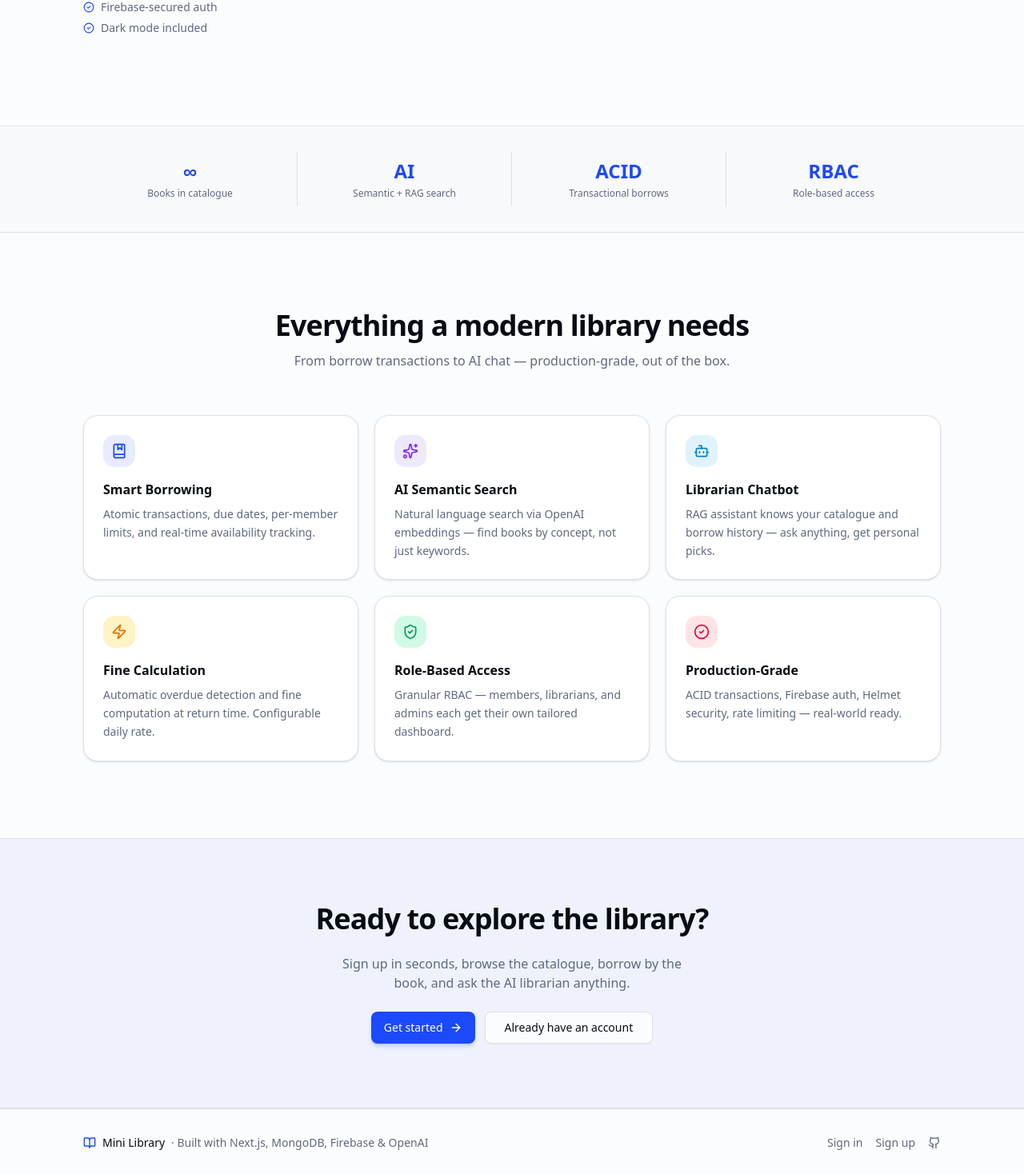
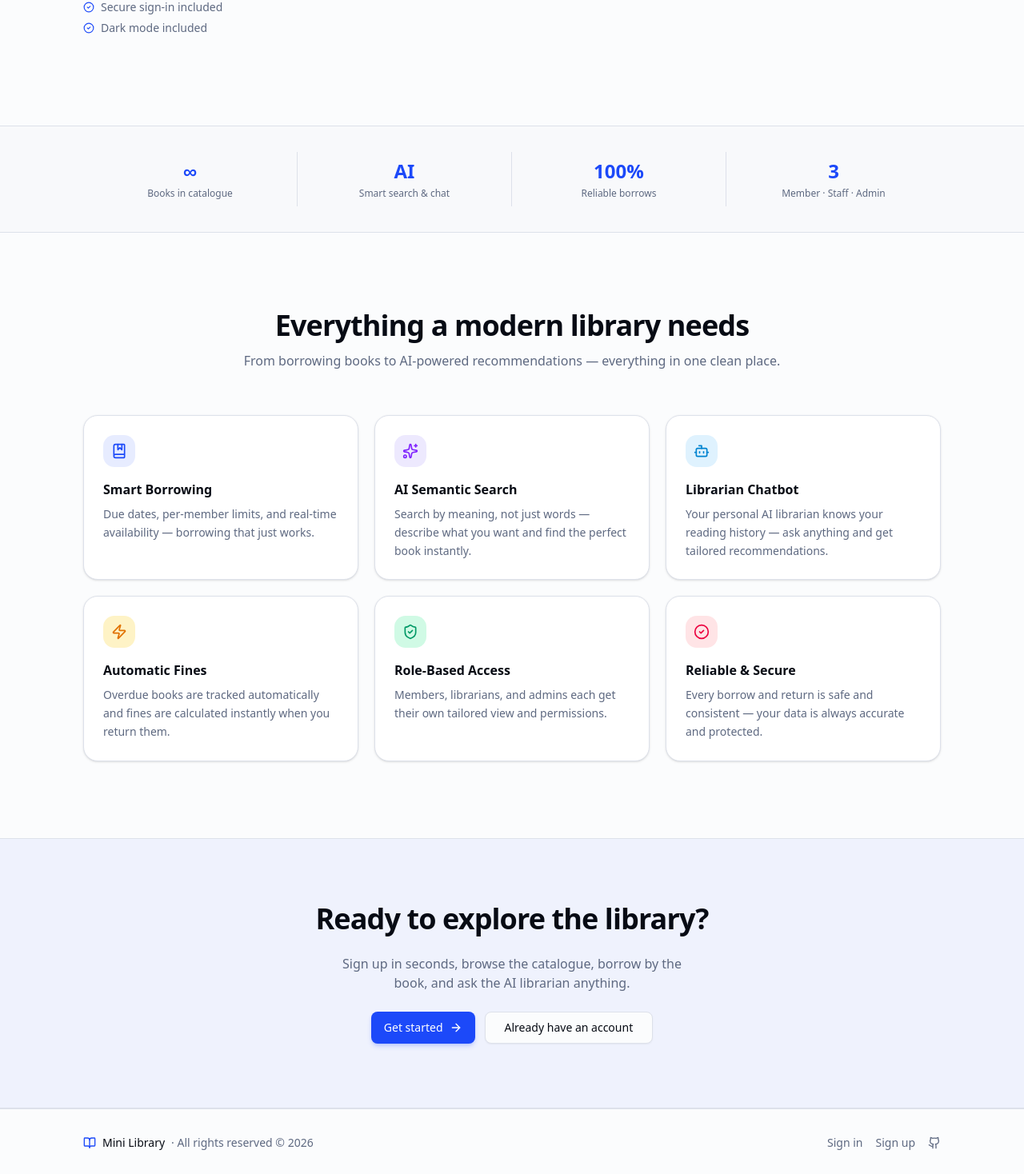
Before and after one commit to Mhmdomarissa/mini-library-system, a Next.js app in the folder frontend/: page / in a window 1280 px wide. Shown: the part 643-2111 px from the top of the page at 80% size. Built offline with nearby package versions, Linux system fonts and the light colour scheme; no server answers.

Commit message:
fix: remove all technical jargon from landing page copy

```diff
--- a/frontend/app/page.tsx
+++ b/frontend/app/page.tsx
@@ -48,37 +48,37 @@ const FEATURES = [
     icon: BookMarked,
     color: 'bg-primary/10 text-primary',
     title: 'Smart Borrowing',
-    description: 'Atomic transactions, due dates, per-member limits, and real-time availability tracking.',
+    description: 'Due dates, per-member limits, and real-time availability — borrowing that just works.',
   },
   {
     icon: Sparkles,
     color: 'bg-violet-100 text-violet-600 dark:bg-violet-900/30 dark:text-violet-400',
     title: 'AI Semantic Search',
-    description: 'Natural language search via OpenAI embeddings — find books by concept, not just keywords.',
+    description: 'Search by meaning, not just words — describe what you want and find the perfect book instantly.',
   },
   {
     icon: Bot,
     color: 'bg-sky-100 text-sky-600 dark:bg-sky-900/30 dark:text-sky-400',
     title: 'Librarian Chatbot',
-    description: 'RAG assistant knows your catalogue and borrow history — ask anything, get personal picks.',
+    description: 'Your personal AI librarian knows your reading history — ask anything and get tailored recommendations.',
   },
   {
     icon: Zap,
     color: 'bg-amber-100 text-amber-600 dark:bg-amber-900/30 dark:text-amber-400',
-    title: 'Fine Calculation',
-    description: 'Automatic overdue detection and fine computation at return time. Configurable daily rate.',
+    title: 'Automatic Fines',
+    description: 'Overdue books are tracked automatically and fines are calculated instantly when you return them.',
   },
   {
     icon: ShieldCheck,
     color: 'bg-emerald-100 text-emerald-600 dark:bg-emerald-900/30 dark:text-emerald-400',
     title: 'Role-Based Access',
-    description: 'Granular RBAC — members, librarians, and admins each get their own tailored dashboard.',
+    description: 'Members, librarians, and admins each get their own tailored view and permissions.',
   },
   {
     icon: CheckCircle2,
     color: 'bg-rose-100 text-rose-600 dark:bg-rose-900/30 dark:text-rose-400',
-    title: 'Production-Grade',
-    description: 'ACID transactions, Firebase auth, Helmet security, rate limiting — real-world ready.',
+    title: 'Reliable & Secure',
+    description: 'Every borrow and return is safe and consistent — your data is always accurate and protected.',
   },
 ] as const;
 
@@ -177,7 +177,7 @@ export default function LandingPage() {
               custom={0.2}
               className="flex flex-col gap-1.5 text-sm text-muted-foreground"
             >
-              {['No credit card required', 'Firebase-secured auth', 'Dark mode included'].map((t) => (
+              {['No credit card required', 'Secure sign-in included', 'Dark mode included'].map((t) => (
                 <li key={t} className="flex items-center gap-2">
                   <CheckCircle2 className="h-3.5 w-3.5 shrink-0 text-primary" />
                   {t}
@@ -212,9 +212,9 @@ export default function LandingPage() {
         <div className="mx-auto grid max-w-6xl grid-cols-2 divide-x divide-border px-6 py-8 sm:grid-cols-4 md:px-10">
           {[
             { value: '∞', label: 'Books in catalogue' },
-            { value: 'AI', label: 'Semantic + RAG search' },
-            { value: 'ACID', label: 'Transactional borrows' },
-            { value: 'RBAC', label: 'Role-based access' },
+            { value: 'AI', label: 'Smart search & chat' },
+            { value: '100%', label: 'Reliable borrows' },
+            { value: '3', label: 'Member · Staff · Admin' },
           ].map(({ value, label }) => (
             <div key={label} className="flex flex-col items-center gap-1 px-4 py-2 text-center">
               <span className="text-2xl font-extrabold text-primary">{value}</span>
@@ -237,7 +237,7 @@ export default function LandingPage() {
             Everything a modern library needs
           </h2>
           <p className="mt-3 text-muted-foreground">
-            From borrow transactions to AI chat — production-grade, out of the box.
+            From borrowing books to AI-powered recommendations — everything in one clean place.
           </p>
         </motion.div>
 
@@ -300,7 +300,7 @@ export default function LandingPage() {
           <div className="flex items-center gap-2">
             <BookOpen className="h-4 w-4 text-primary" />
             <span className="font-medium text-foreground">Mini Library</span>
-            <span>· Built with Next.js, MongoDB, Firebase & OpenAI</span>
+            <span>· All rights reserved © 2026</span>
           </div>
           <div className="flex items-center gap-4">
             <Link href="/login" className="transition-colors hover:text-foreground">Sign in</Link>
```
